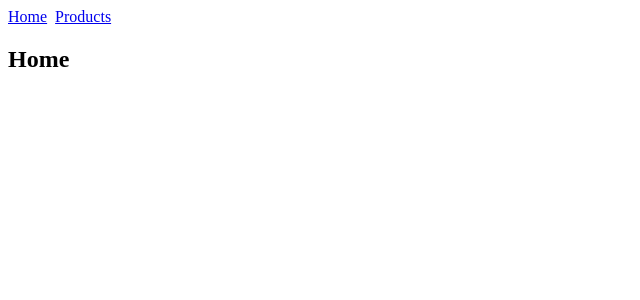
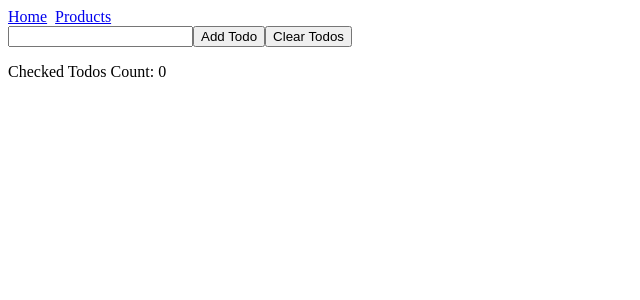
Before and after one commit to iceniveth/mdi-basic-react, a React (Vite) app: page / in a window 1280 px wide. Shown: the top 300 px of the page, without its empty margins (0-640 px from the left). Built offline with nearby package versions, Linux system fonts and the light colour scheme.

Commit message:
Transfer TODO app under '/' route

```diff
--- a/src/App.tsx
+++ b/src/App.tsx
@@ -8,6 +8,12 @@ export type TodoItemType = {
   task: string;
   checked: boolean;
 };
+
+// E-Commerce projects from the former batch:
+// - https://iridescent-belekoy-72f60d.netlify.app/
+// - https://cincocicd.netlify.app/
+// - https://mock-ecommerce-reactjs.netlify.app/
+// - https://641afc7f1233c1070f73bd1a--incomparable-sable-0aff20.netlify.app/
 
 function App() {
   return (
--- a/src/pages/Home.tsx
+++ b/src/pages/Home.tsx
@@ -1,3 +1,59 @@
+import { useRef, useState } from "react";
+import { TodoItemType } from "../App";
+import TodoItem from "../TodoItem";
+
 export default function Home() {
-  return <h2>Home</h2>;
+  const [task, setTask] = useState("");
+  const [todos, setTodos] = useState<TodoItemType[]>([]);
+  const taskRef = useRef<HTMLInputElement>(null);
+
+  const onTodoChange = (e: React.ChangeEvent<HTMLInputElement>) => {
+    setTask(e.target.value);
+  };
+
+  const checkedTodosCount = todos.filter((t) => t.checked).length;
+
+  return (
+    <>
+      <input type="text" ref={taskRef} value={task} onChange={onTodoChange} />
+      <button
+        onClick={() => {
+          setTodos((todos) => [
+            ...todos,
+            { id: new Date().getTime(), task, checked: false },
+          ]);
+          setTask("");
+          taskRef.current?.focus();
+        }}
+      >
+        Add Todo
+      </button>
+      <button
+        onClick={() => {
+          setTodos([]);
+        }}
+      >
+        Clear Todos
+      </button>
+      <br />
+      <p>Checked Todos Count: {checkedTodosCount}</p>
+      <br />
+      <ul>
+        {todos.map((todo) => (
+          <TodoItem
+            key={todo.id}
+            todo={todo}
+            onCheckedChanged={(id, checked) => {
+              setTodos((todos) =>
+                todos.map((t) => (t.id === id ? { ...t, checked } : t))
+              );
+            }}
+            onDelete={(id) => {
+              setTodos((todos) => todos.filter((t) => t.id !== id));
+            }}
+          />
+        ))}
+      </ul>
+    </>
+  );
 }
```
